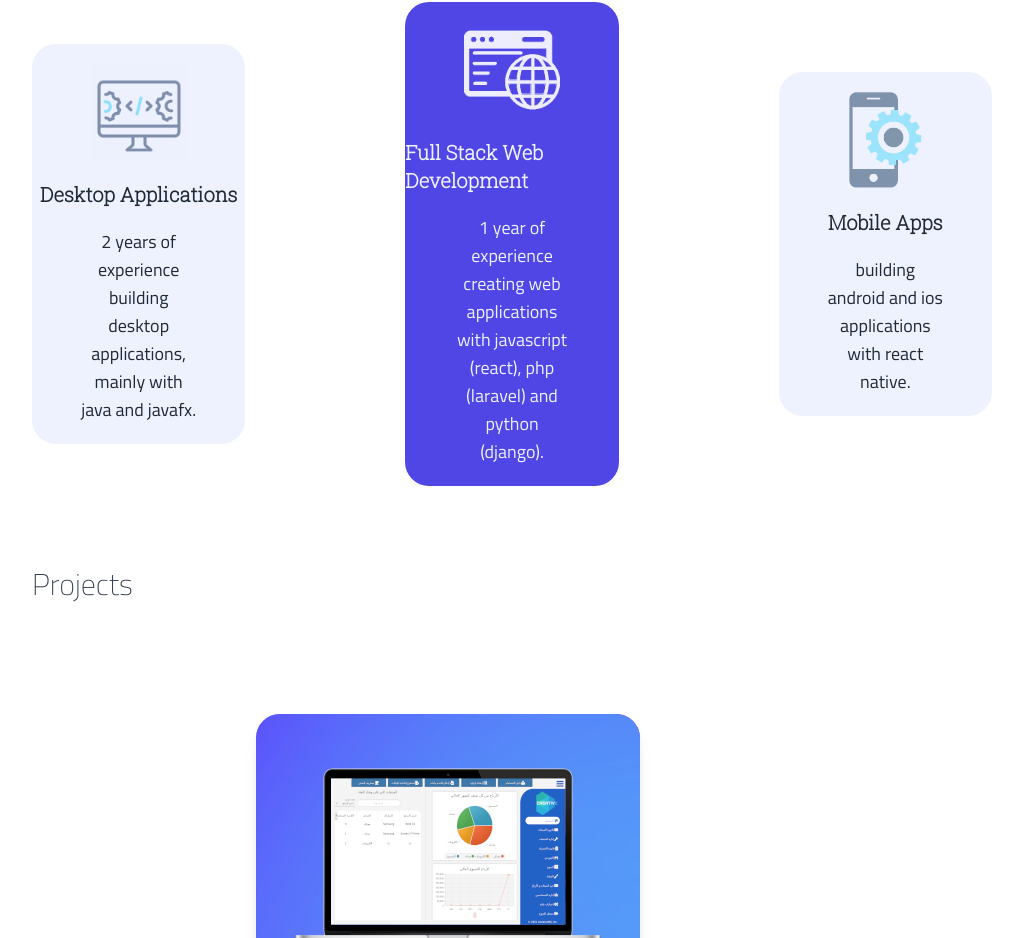
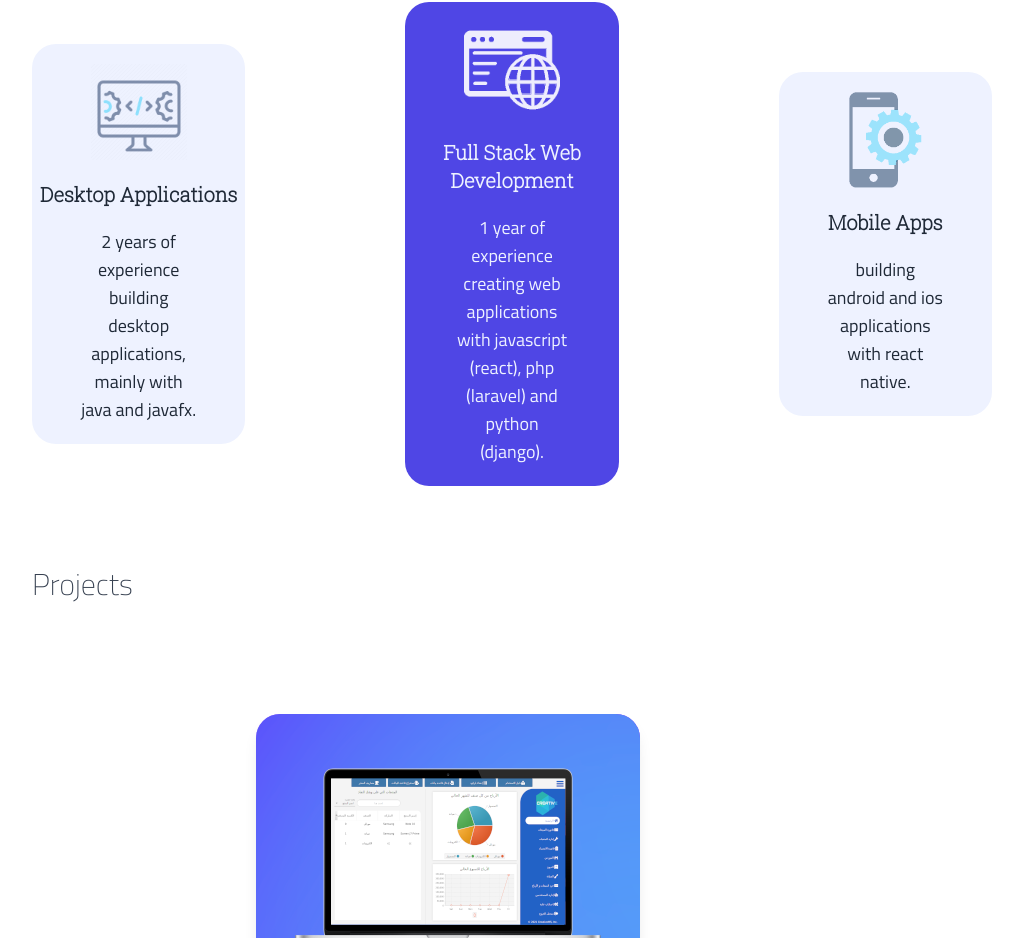
Before and after one commit to BashourDev/portfolio, a React (Create React App) app: page / in a window 1280 px wide. Shown: the part 886-1824 px from the top of the page, without its empty margins (128-1151 px from the left). Built offline with nearby package versions, Linux system fonts and the light colour scheme; no server answers.

Commit message:
fixed ExperienceCard text center

```diff
--- a/src/components/ExperienceCard.jsx
+++ b/src/components/ExperienceCard.jsx
@@ -10,7 +10,7 @@ const ExperienceCard = ({ image, title, bio, isHighlight }) => {
       }`}
     >
       <img src={image} alt="card" className="my-5 h-1/6 max-h-24" />
-      <h3 className="text-lg md:text-xl font-bold">{title}</h3>
+      <h3 className="text-lg text-center md:text-xl font-bold">{title}</h3>
       <p className="text-base text-center font-titillium md:text-lg my-5 px-12">
         {bio}
       </p>
```
